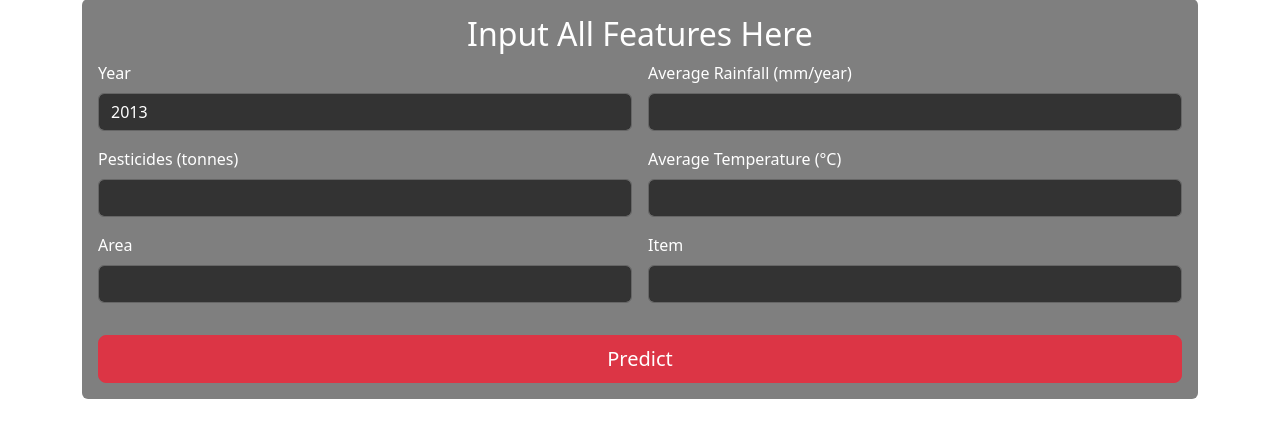
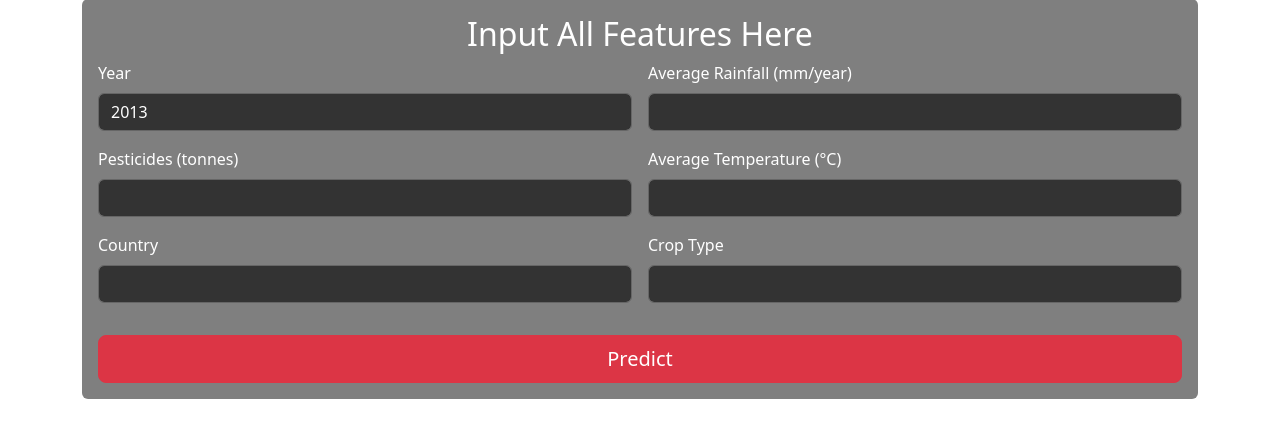
Before and after one commit to sevenrishi/AgroYield, a Flask app: page / in a window 1280 px wide. Shown: the part 105-537 px from the top of the page. Run offline with Flask 3, Linux system fonts and the light colour scheme; parts of the project's set-up code (start-up, migrations or seed data) failed here and were passed over.

Commit message:
modify in index

```diff
--- a/templates/index.html
+++ b/templates/index.html
@@ -41,11 +41,11 @@
                             <input type="number" class="form-control form-control-dark" name="avg_temp">
                         </div>
                         <div class="col-md-6">
-                            <label for="Area" class="form-label">Area</label>
+                            <label for="Area" class="form-label">Country</label>
                             <input type="text" class="form-control form-control-dark" name="Area">
                         </div>
                         <div class="col-md-6">
-                            <label for="Item" class="form-label">Item</label>
+                            <label for="Item" class="form-label">Crop Type</label>
                             <input type="text" class="form-control form-control-dark" name="Item">
                         </div>
                         <div class="col-12">
```
